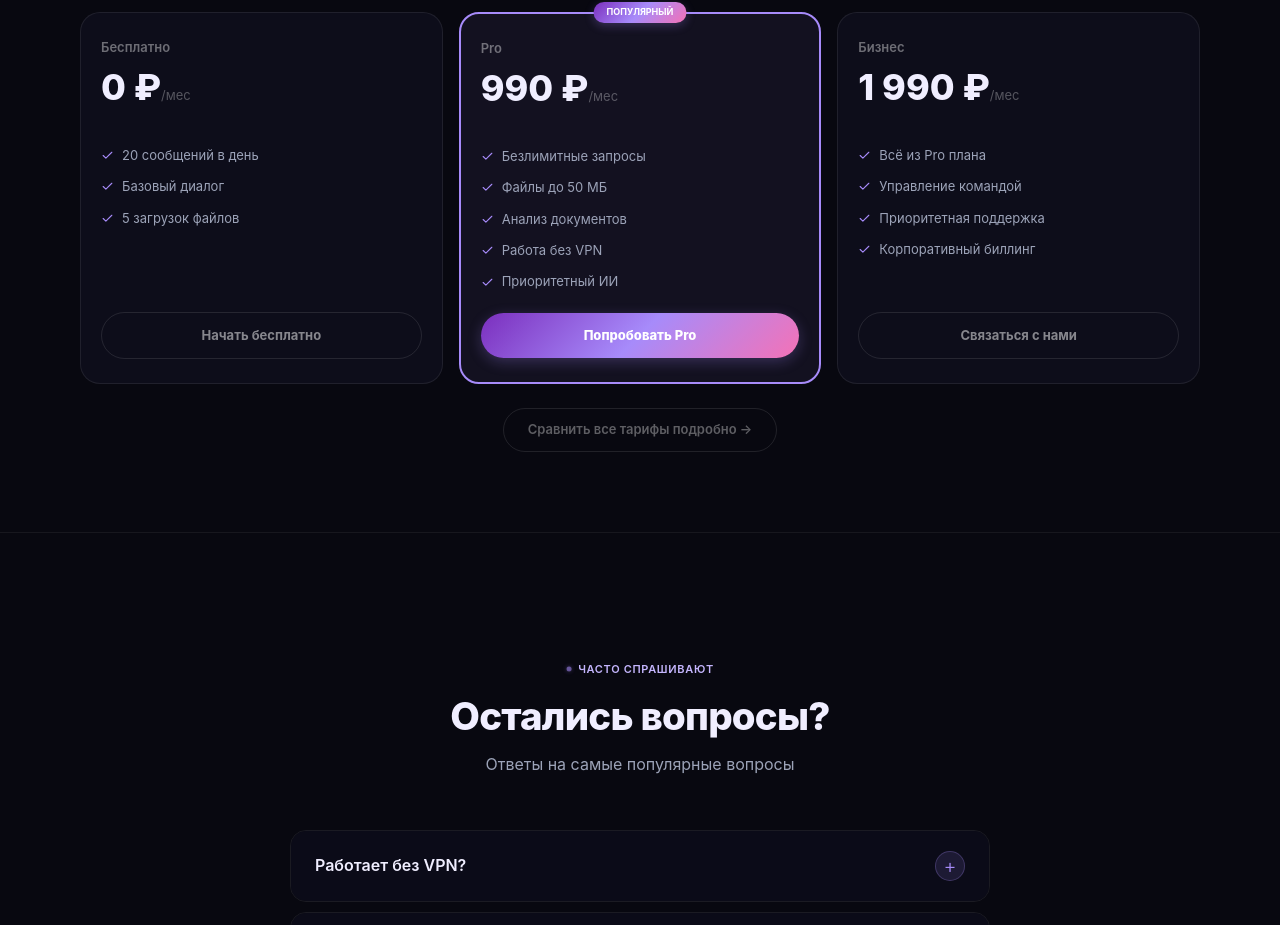
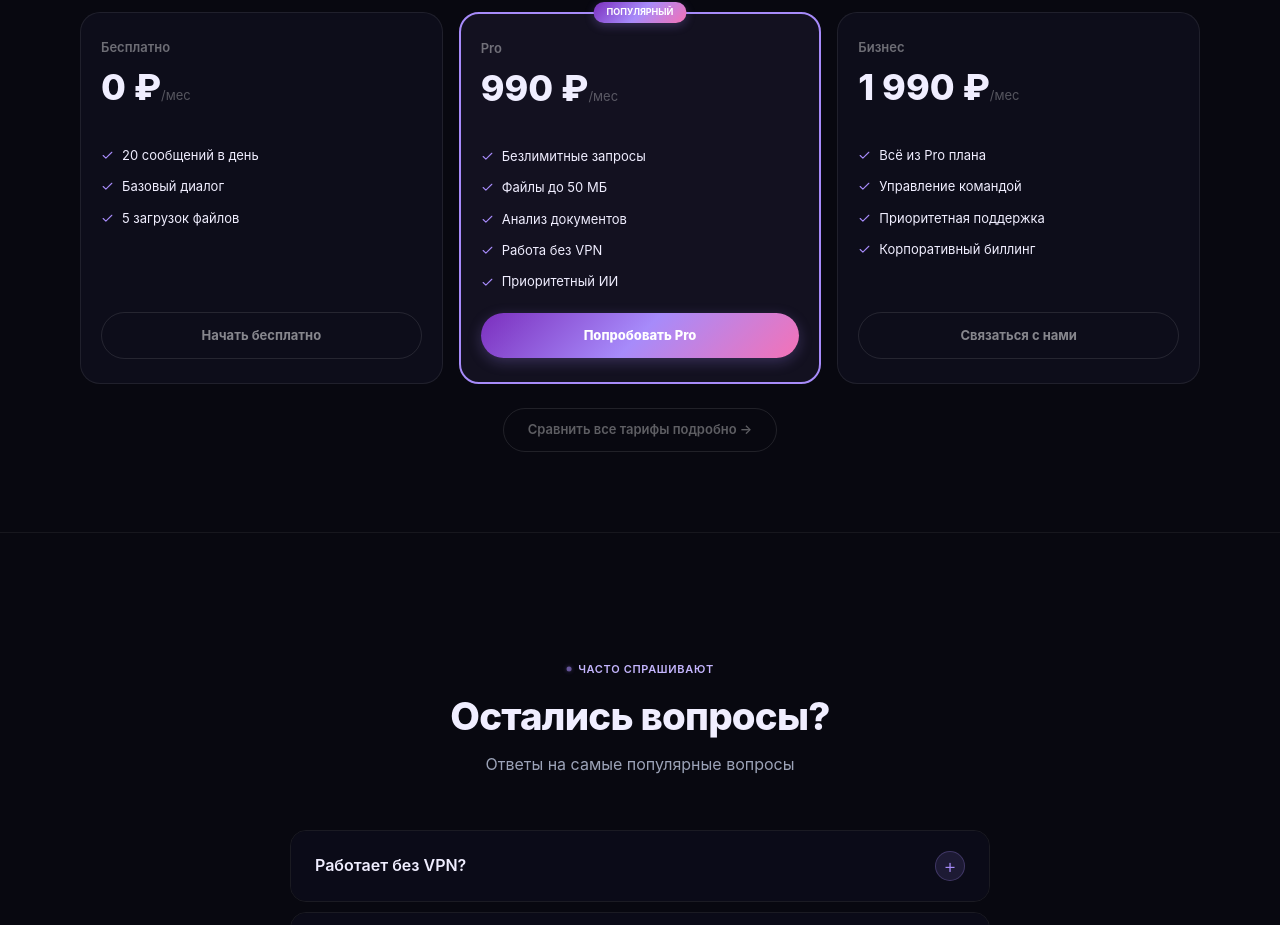
Before and after one commit to kriptononny-lab/librachat, a Next.js app: page / in a window 1280 px wide. Shown: the part 4794-5719 px from the top of the page. Built offline with nearby package versions, Linux system fonts and the light colour scheme; no server answers.

Commit message:
fix: superpower icon, hover on text links

```diff
--- a/src/components/sections/pricing-client.tsx
+++ b/src/components/sections/pricing-client.tsx
@@ -402,7 +402,7 @@ export function PricingClient({
                           color={f.ok ? "#F472B6" : "#6B7280"}
                           style={{ flexShrink: 0 }}
                         />
-                        <span style={{ color: "#9CA3B8" }}>{f.label}</span>
+                        <span style={{ color: "#F0EEFF" }}>{f.label}</span>
                       </li>
                     ))}
                   </ul>
--- a/src/components/sections/pricing-preview-section.tsx
+++ b/src/components/sections/pricing-preview-section.tsx
@@ -201,7 +201,7 @@ export function PricingPreviewSection({ plans }: { plans?: StrapiPlan[] }) {
                       key={f.label}
                       style={{
                         fontSize: "13px",
-                        color: "#9CA3B8",
+                        color: "#F0EEFF",
                         display: "flex",
                         alignItems: "center",
                         gap: "8px",
```
